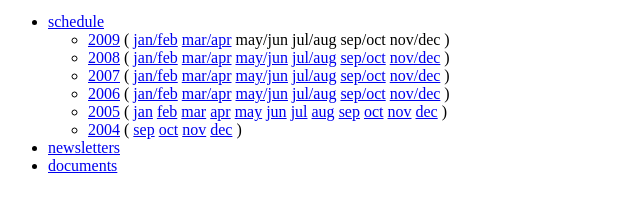
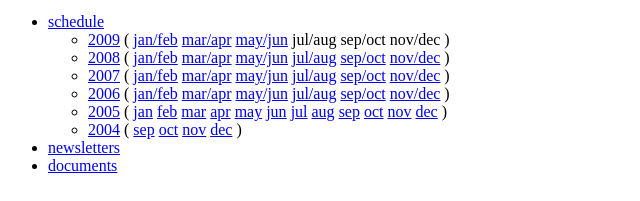
Before and after one commit to bugi/tm375.org, a plain HTML site: page websites/375/index.html in a window 1280 px wide. Shown: the part 196-397 px from the top of the page, 0-640 px from the left. Drawn offline with Linux system fonts and the light colour scheme.

Commit message:
may/june 2009 schedule

```diff
--- a/websites/375/index.html
+++ b/websites/375/index.html
@@ -49,7 +49,7 @@
 			(
 			<a href="schedule/schedules/375/2009/01/schedule.html">jan/feb</a>
 			<a href="schedule/schedules/375/2009/03/schedule.html">mar/apr</a>
-			<!a href="schedule/schedules/375/2009/05/schedule.html">may/jun</a>
+			<a href="schedule/schedules/375/2009/05/schedule.html">may/jun</a>
 			<!a href="schedule/schedules/375/2009/07/schedule.html">jul/aug</a>
 			<!a href="schedule/schedules/375/2009/09/schedule.html">sep/oct</a>
 			<!a href="schedule/schedules/375/2009/11/schedule.html">nov/dec</a>
```
